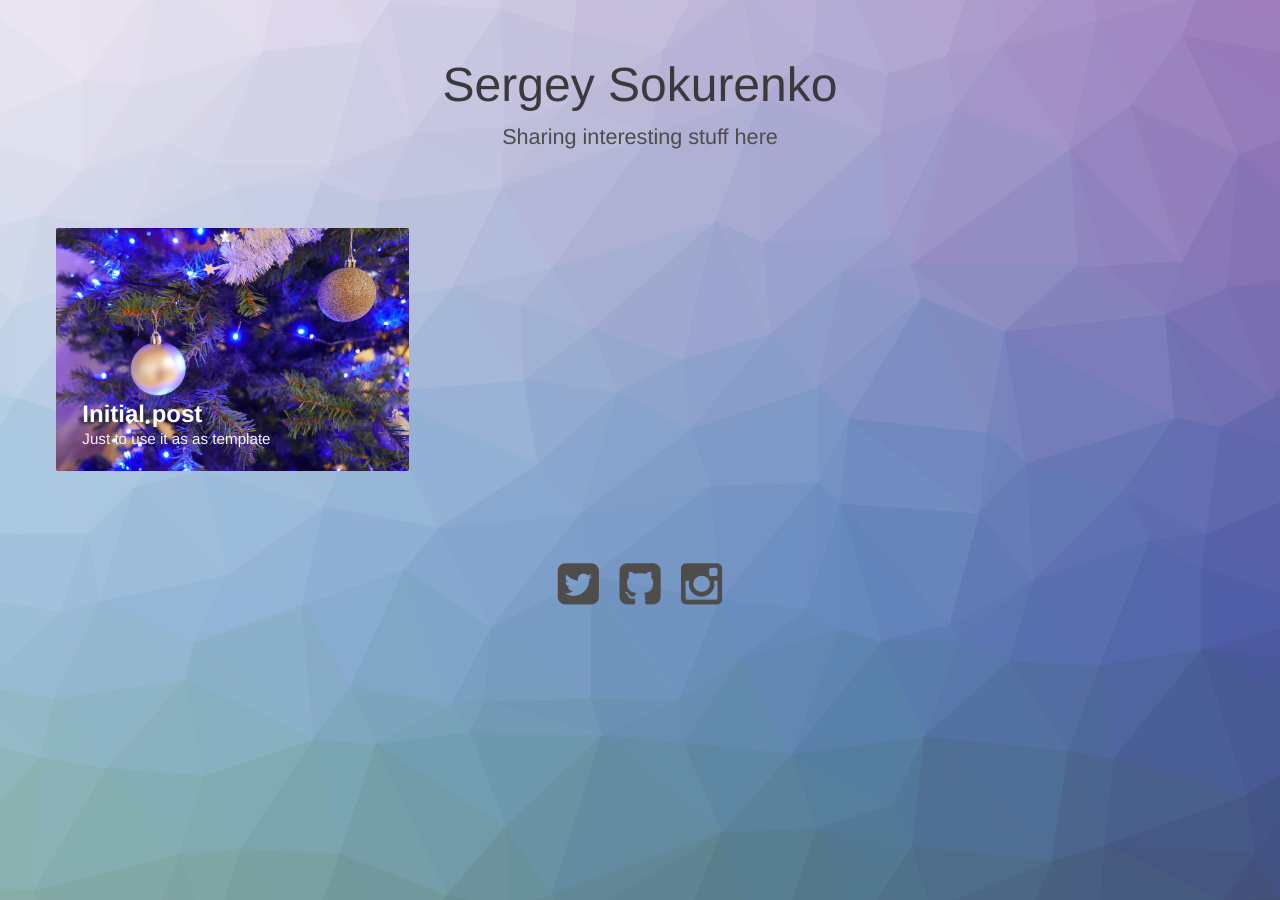
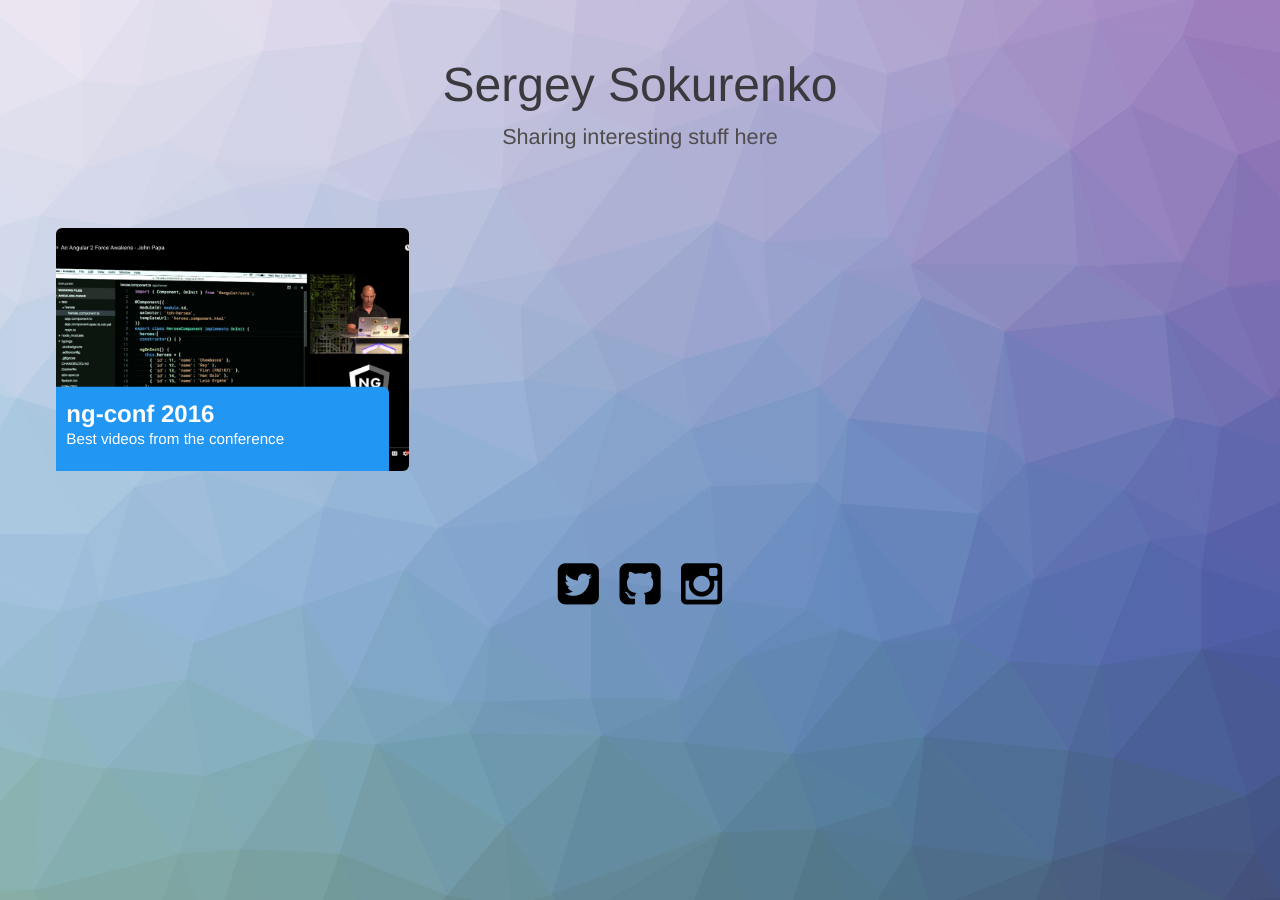
Before and after one commit to ssokurenko/blog-old, a Jekyll site: the page built from index.html, in a window 1280 px wide. Built offline with Jekyll 4.4.1, drawn with Linux system fonts in a browser that asks for light colours; grey boxes are pictures that could not be loaded.

Commit message:
Updated posts styling; ng-conf 2016 post.

```diff
--- a/_posts/2016-12-03-init.markdown
+++ b/_posts/_2016-12-03-init.markdown
@@ -5,6 +5,8 @@
 avatar: "img/authors/ava.png"
 image: "img/christmas-tree.jpg"
 date:   2016-12-03 12:12:12
+theme-color: "#fff"
+theme-background: "#4482c9"
 ---
 
 ### Markdown stuff goes here.
--- a/css/styles.css
+++ b/css/styles.css
@@ -22,6 +22,8 @@
 }
 
 .card__container--closed {
+    background: #000;
+    border-radius: 6px 6px 6px 0;
     position: absolute;
     overflow: hidden;
 }
@@ -57,9 +59,13 @@
     background: #fff;
 }
 
+.card__content iframe {
+    width: 100% !important;
+}
+
 .card__container--closed .card__content {
     margin-top: 0;
-    padding: 0 16px;
+    padding: 0 20px 0 0;
     pointer-events: none;
     background: transparent;
 }
@@ -68,7 +74,8 @@
     font-size: 2em;
     max-width: 800px;
     margin: 0 auto;
-    padding: 35px 30px 0px;
+    padding: 30px;
+    border-radius: 0 6px 0 0;
 }
 
 .card__container--closed .card__caption {
@@ -120,7 +127,7 @@
     position: absolute;
     top: 0;
     right: 0;
-    padding: 36px;
+    padding: 16px;
     cursor: pointer;
 }
 
@@ -230,9 +237,13 @@
     transition: opacity 300ms ease-in-out;
 }
 
+.header a {
+    color: #000;
+}
+
 a {
-    text-decoration: none;
-    color: #de6551;
+    text-decoration: underline;
+    color: #4482c9;
     outline: none;
 }
 
@@ -242,11 +253,7 @@
 }
 
 .body {
-    background: #acaad1;
-}
-
-.body a {
-    color: #4f4c4c;
+    background: #fff;
 }
 
 .body .header h1 span {
--- a/index.html
+++ b/index.html
@@ -51,9 +51,9 @@
                     </svg>
                     <div class="card__content">
                         <i class="card__btn-close fa fa-times"></i>
-                        <div class="card__caption">
-                            <h2 class="card__title">{{ post.title }}</h2>
-                            <p class="card__subtitle">{{ post.subtitle }}</p>
+                        <div class="card__caption" style="background:{{ post.theme-background }}">
+                            <h2 class="card__title" style="color:{{ post.theme-color }}">{{ post.title }}</h2>
+                            <p class="card__subtitle" style="color:{{ post.theme-color }}">{{ post.subtitle }}</p>
                         </div>
                         <div class="card__copy">
                             <div class="meta">
```
Also changed, not shown: _posts/2016-05-04-ng-conf-2016-videos.markdown (added, +34 -0 lines), img/posts/ng-conf-2016.jpg (added).
